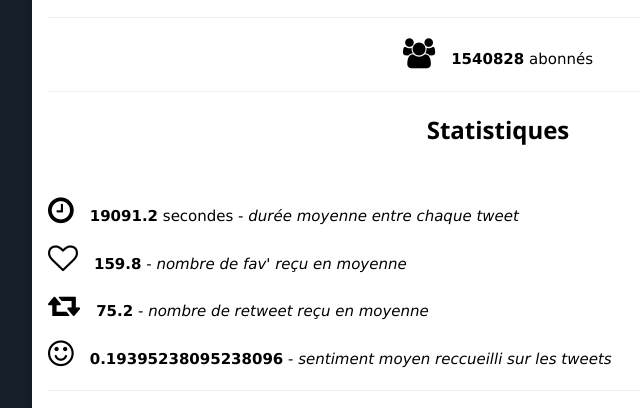
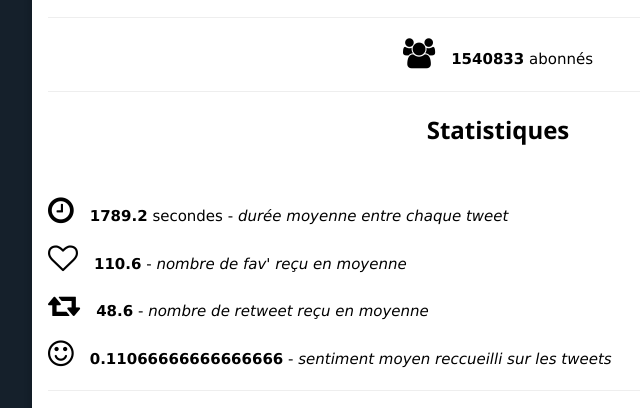
Before and after one commit to presidentielle2022/presidentielle2022.github.io, a plain HTML site: page anne_hidalgo.html in a window 1280 px wide. Shown: the part 347-755 px from the top of the page, 142-782 px from the left. Drawn offline with nearby package versions, Linux system fonts and the light colour scheme.

Commit message:
Anne_Hidalgo

```diff
--- a/anne_hidalgo.html
+++ b/anne_hidalgo.html
@@ -16,15 +16,15 @@
 <h3 class="w3-center">@<span id="nom">Anne_Hidalgo
 </span></h3>
 <hr/>
-<p class="w3-center"><i class="fa fa-users fa-2x w3-margin-right"></i><span id="nombre_followers" style="font-weight:bold;">1540828</span> abonnés</p>
+<p class="w3-center"><i class="fa fa-users fa-2x w3-margin-right"></i><span id="nombre_followers" style="font-weight:bold;">1540833</span> abonnés</p>
 <hr/>
 <div>
 <h3 class="w3-center" style="font-weight:bold;">Statistiques</h3>
 <br/>
-<p><i class="fa fa-clock-o fa-2x w3-margin-right"></i><span id="temps_moyen" style="font-weight:bold;">19091.2</span> secondes - <span style="font-style:italic;"> durée moyenne entre chaque tweet</span></p>
-<p><i class="fa fa-heart-o fa-2x w3-margin-right"></i><span id="fav_moyen" style="font-weight:bold;">159.8</span> - <span style="font-style:italic;"> nombre de fav' reçu en moyenne</span></p>
-<p><i class="fa fa-retweet fa-2x w3-margin-right"></i><span id="rt_moyen" style="font-weight:bold;">75.2</span> - <span style="font-style:italic;"> nombre de retweet reçu en moyenne</span></p>
-<p><i class="fa fa-smile-o fa-2x w3-margin-right"></i><span id="sentiment_moyen" style="font-weight:bold;">0.19395238095238096</span> - <span style="font-style:italic;"> sentiment moyen reccueilli sur les tweets</span></p> </div>
+<p><i class="fa fa-clock-o fa-2x w3-margin-right"></i><span id="temps_moyen" style="font-weight:bold;">1789.2</span> secondes - <span style="font-style:italic;"> durée moyenne entre chaque tweet</span></p>
+<p><i class="fa fa-heart-o fa-2x w3-margin-right"></i><span id="fav_moyen" style="font-weight:bold;">110.6</span> - <span style="font-style:italic;"> nombre de fav' reçu en moyenne</span></p>
+<p><i class="fa fa-retweet fa-2x w3-margin-right"></i><span id="rt_moyen" style="font-weight:bold;">48.6</span> - <span style="font-style:italic;"> nombre de retweet reçu en moyenne</span></p>
+<p><i class="fa fa-smile-o fa-2x w3-margin-right"></i><span id="sentiment_moyen" style="font-weight:bold;">0.11066666666666666</span> - <span style="font-style:italic;"> sentiment moyen reccueilli sur les tweets</span></p> </div>
 <hr/>
 <div class="w3-panel w3-border w3-light-grey w3-round-large">
 <p>statistiques calculées à partir des <span id="nombre_tweets" style="font-weight:bold;">5</span> derniers tweets du candidat<p>
```
